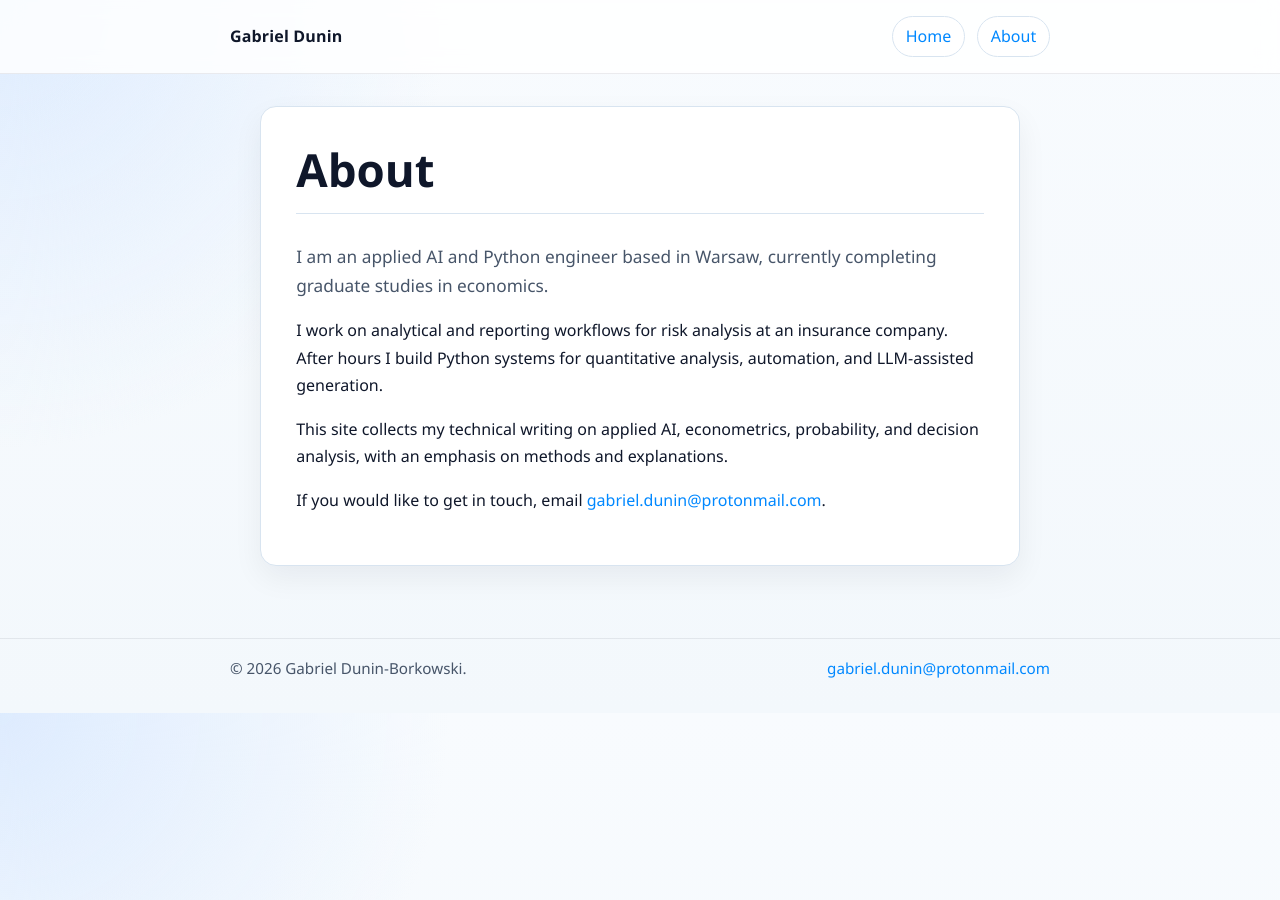
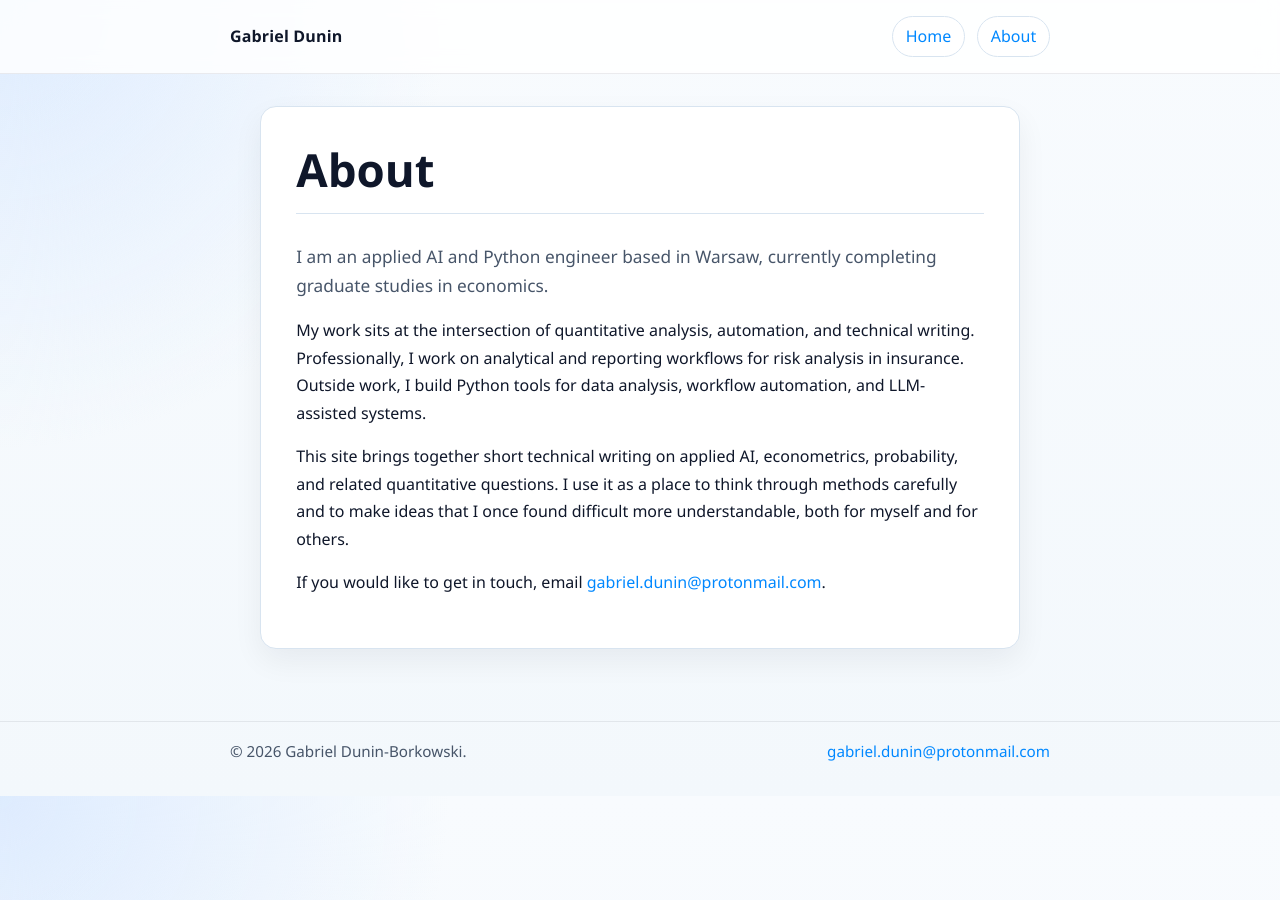
Before and after one commit to econometricsfanboy/gabrieldunin.com, a Jekyll site: the page built from docs/about.html, in a window 1280 px wide. Built offline with Jekyll 4.4.1, drawn with Linux system fonts in a browser that asks for light colours.

Commit message:
Refine about page copy

```diff
--- a/docs/about.html
+++ b/docs/about.html
@@ -8,14 +8,16 @@ description: About Gabriel Dunin-Borkowski, an applied AI and Python engineer ba
   I am an applied AI and Python engineer based in Warsaw, currently completing graduate studies in economics.
 </p>
 <p>
-  I work on analytical and reporting workflows for risk analysis at an
-  insurance company. After hours I build Python systems for quantitative
-  analysis, automation, and LLM-assisted generation.
+  My work sits at the intersection of quantitative analysis, automation, and
+  technical writing. Professionally, I work on analytical and reporting
+  workflows for risk analysis in insurance. Outside work, I build Python tools
+  for data analysis, workflow automation, and LLM-assisted systems.
 </p>
 <p>
-  This site collects my technical writing on applied AI, econometrics,
-  probability, and decision analysis, with an emphasis on methods and
-  explanations.
+  This site brings together short technical writing on applied AI,
+  econometrics, probability, and related quantitative questions. I use it as a
+  place to think through methods carefully and to make ideas that I once found
+  difficult more understandable, both for myself and for others.
 </p>
 <p>
   If you would like to get in touch, email
```
